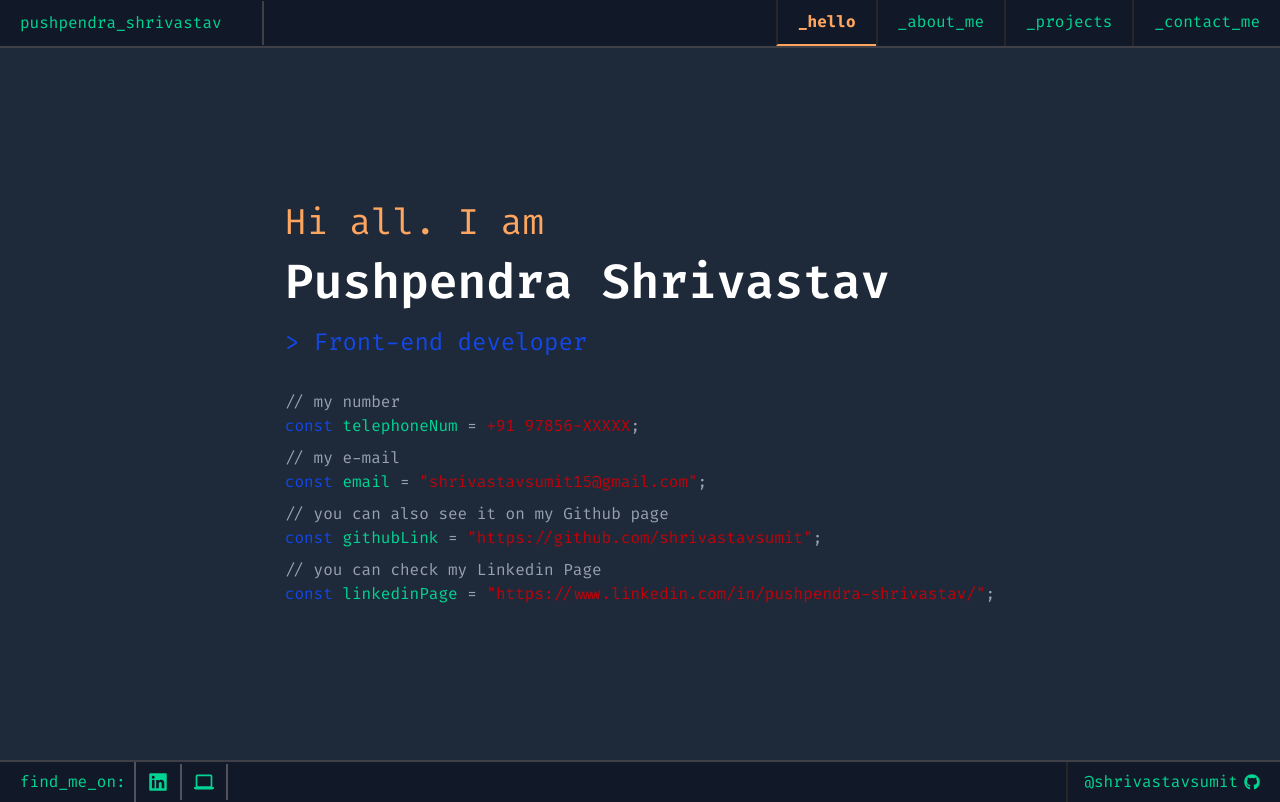
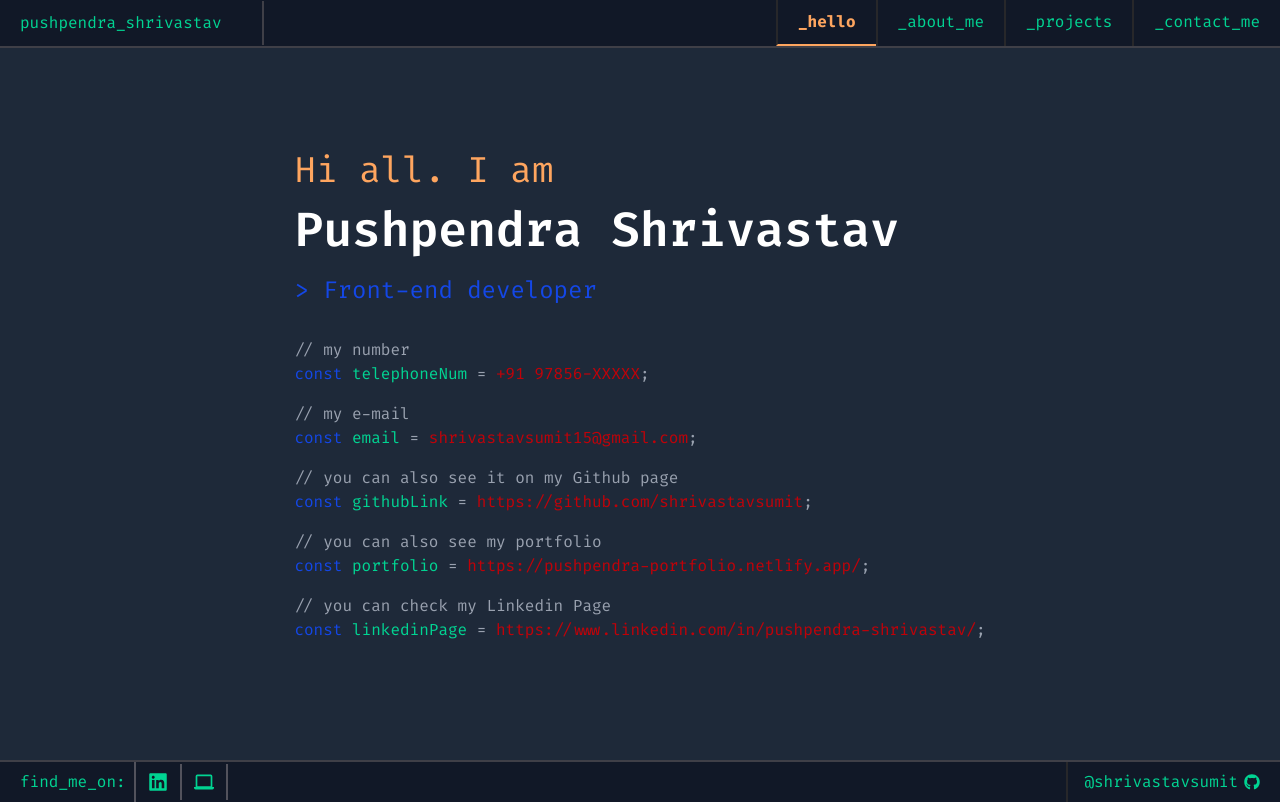
Before and after one commit to shrivastavpush/my-portfolio, a React (Vite) app: page / in a window 1280 px wide. Built offline with nearby package versions, Linux system fonts and the light colour scheme.

Commit message:
Component typed converted

```diff
--- a/src/components/Home.tsx
+++ b/src/components/Home.tsx
@@ -1,11 +1,51 @@
 
 const Home = () => {
 
-    const phoneAPIurl: string = "https://api.whatsapp.com/send/?phone=919785691226&amp;text&amp;type=phone_number&amp;app_absent=0"
+    const phoneAPIurl: string = `https://api.whatsapp.com/send/?phone=919785691226&amp;text&amp;type=phone_number&amp;app_absent=0`
     const emailURL: string = "https://mail.google.com/mail/?view=cm&amp;fs=1&amp;tf=1&amp;to=shrivastavsumit15@gmail.com"
     const githubURL: string = "https://github.com/shrivastavsumit"
     const portFolio: string = "https://pushpendra-portfolio.netlify.app/"
     const linkedinPage: string = "https://www.linkedin.com/in/pushpendra-shrivastav/"
+
+    interface ContactInfoItem {
+        label: string;
+        variableName: string;
+        value: string;
+        link: string;
+    }
+
+    const contactInfo: ContactInfoItem[] = [
+        {
+            label: "my number",
+            variableName: "telephoneNum",
+            value: "+91 97856-XXXXX",
+            link: phoneAPIurl,
+        },
+        {
+            label: "my e-mail",
+            variableName: "email",
+            value: "shrivastavsumit15@gmail.com",
+            link: emailURL,
+        },
+        {
+            label: "you can also see it on my Github page",
+            variableName: "githubLink",
+            value: "https://github.com/shrivastavsumit",
+            link: githubURL,
+        },
+        {
+            label: "you can also see my portfolio",
+            variableName: "portfolio",
+            value: "https://pushpendra-portfolio.netlify.app/",
+            link: portFolio,
+        },
+        {
+            label: "you can check my Linkedin Page",
+            variableName: "linkedinPage",
+            value: "https://www.linkedin.com/in/pushpendra-shrivastav/",
+            link: linkedinPage,
+        },
+    ];
 
     return (
         <section className="flex items-center justify-center w-full h-[89.7vh] lg:h-[89vh] bg-gray-800">
@@ -14,50 +54,18 @@ const Home = () => {
                 <h2 className="text-4xl lg:text-5xl mb-4 lg:mb-5 text-white font-semibold">Pushpendra Shrivastav</h2>
                 <p className="text-xl lg:text-2xl mb-8 text-blue-700">&gt; Front-end developer</p>
 
-                <div className="text-gray-400">// my number</div>
+                {contactInfo.map((item, index) => (
+                    <div key={index} className="mb-4">
+                        <div className="text-gray-400">// {item.label}</div>
                         <div className="mb-2">
                             <span className="text-blue-700">const </span>
-                    <span className="text-emerald-400">telephoneNum</span>
+                            <span className="text-emerald-400">{item.variableName}</span>
                             <span className="text-gray-400"> = </span>
-                    <a className="text-red-700" href={phoneAPIurl} target="_blank">+91 97856-XXXXX</a>
+                            <a className="text-red-700" href={item.link} target="_blank">{item.value}</a>
                             <span className="text-gray-400">;</span>
                         </div>
-
-                <div className="text-gray-400">// my e-mail</div>
-                <div className="mb-2">
-                    <span className="text-blue-700">const </span>
-                    <span className="text-emerald-400">email</span>
-                    <span className="text-gray-400"> = </span>
-                    <a className="text-red-700" href={emailURL} target="_blank">"shrivastavsumit15@gmail.com"</a>
-                    <span className="text-gray-400">;</span>
                     </div>
-
-                <div className="text-gray-400">// you can also see it on my Github page</div>
-                <div className="mb-2">
-                    <span className="text-blue-700">const </span>
-                    <span className="text-emerald-400">githubLink</span>
-                    <span className="text-gray-400"> = </span>
-                    <a className="text-red-700" href={githubURL} target="_blank">"https://github.com/shrivastavsumit"</a>
-                    <span className="text-gray-400">;</span>
-                </div>
-
-                {/* <div className="text-gray-400">// you can also see my project on my portfolio</div>
-                <div className="mb-2">
-                    <span className="text-blue-700">const </span>
-                    <span className="text-emerald-400">portfolio</span>
-                    <span className="text-gray-400"> = </span>
-                    <a className="text-red-700" href={portFolio} target="_blank">"https://pushpendra-portfolio.netlify.app/"</a>
-                    <span className="text-gray-400">;</span>
-                </div> */}
-
-                <div className="text-gray-400">// you can check my Linkedin Page</div>
-                <div>
-                    <span className="text-blue-700">const </span>
-                    <span className="text-emerald-400">linkedinPage</span>
-                    <span className="text-gray-400"> = </span>
-                    <a className="text-red-700" href={linkedinPage} target="_blank">"https://www.linkedin.com/in/pushpendra-shrivastav/"</a>
-                    <span className="text-gray-400">;</span>
-                </div>
+                ))}
             </div>
         </section>
     )
```
Also changed, not shown: 2 other files (tests, documents, lock files or other folders). Lines whose indentation alone changed are shown as unchanged.
